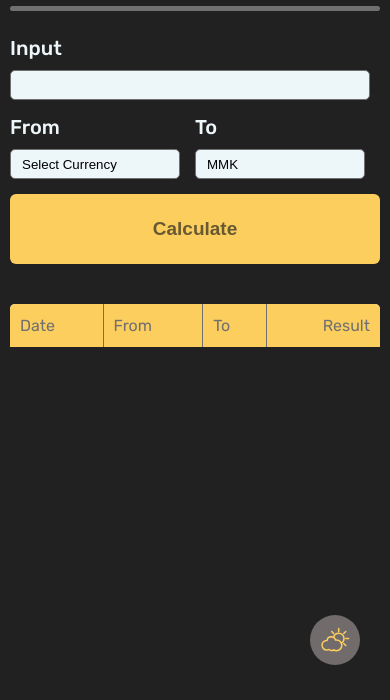
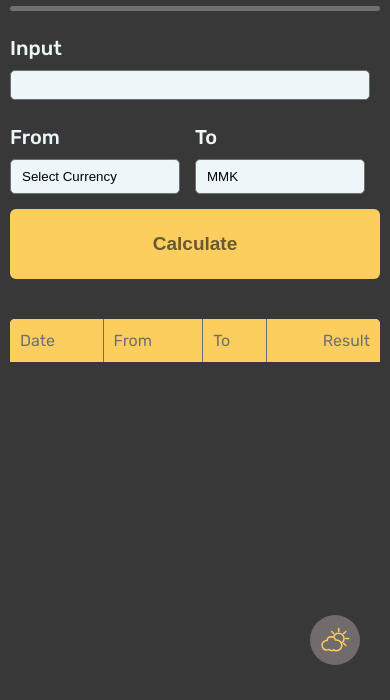
Before and after one commit to KhantThuHtet/JS-Exchange-Calculator, a plain HTML site: page index.html in a window 390 px wide. Both pictures are taken after a click on the element 335 px from the left and 784 px from the top of the page. Shown: the part 144-844 px from the top of the page. Drawn offline with nearby package versions, Linux system fonts and the light colour scheme.

Commit message:
fix mode

```diff
--- a/css/darkmode.css
+++ b/css/darkmode.css
@@ -1,6 +1,6 @@
 :root{
     --primary: #FCCE5D;
-    --bg: #212121;
+    --bg: #383838;
     --text: #EDF6F9;
 }
 
--- a/css/style.css
+++ b/css/style.css
@@ -13,6 +13,7 @@
 }
 body{
     font-family: 'Rubik', sans-serif;
+    transition: all 0.3s ease-in-out;
 }
 
 
@@ -212,16 +213,24 @@ select:focus{
         flex-wrap: wrap;
     }
     .input-box .inputBox{
-        margin-bottom: 15px;
+        margin-bottom: 25px;
         width: 100%;
+
     }
     .from-box{
         margin-bottom: 15px;
         width: 45%;
     }
+    .fromSelectBox{
+        height: 35px !important;
+    }
+
     .to-box{
         margin-bottom: 15px;
         width: 45%;
+    }
+    .toSelectBox{
+        height: 35px !important;
     }
     .calculation-btn{
         width: 100%;
--- a/js/app.js
+++ b/js/app.js
@@ -62,7 +62,7 @@ function AddRecordHistory(inputValue, result){
     createTableRowAndData(recordArr, recordHistory);
 
     // Check Localstorage
-    if (localStorage.length > 0) {
+    if (localStorage.getItem('record')) {
       let recordFromStorage = JSON.parse(localStorage.getItem("record"));
       recordFromStorage[recordFromStorage.length] = recordArr[0];
       return localStorage.setItem("record", JSON.stringify(recordFromStorage));
@@ -98,7 +98,7 @@ function createTableRowAndData(tagArr, tagName){
 }
 
 function showRecordFromStorage(){
-    if (localStorage.length == 0) {
+    if (!localStorage.getItem('record')) {
         return;
     }
     let recordFromStorage = JSON.parse(localStorage.getItem("record"));
@@ -116,7 +116,30 @@ function showRecordFromStorage(){
 }
 
 modeChange.addEventListener('click', ()=>{
-    document.getElementsByTagName('body')[0].classList.toggle('night-mode');
-    document.getElementsByClassName('night')[0].classList.toggle('hide');
-    document.getElementsByClassName('day')[0].classList.toggle('hide');
+    let mode = localStorage.getItem('mode');
+    if (mode === 'night') {
+        localStorage.setItem("mode", "day");
+        document.getElementsByTagName("body")[0].classList.toggle("night-mode");
+        document.getElementsByClassName("night")[0].classList.toggle("hide");
+        document.getElementsByClassName("day")[0].classList.toggle("hide");
+    } else {
+        document.getElementsByTagName("body")[0].classList.toggle("night-mode");
+        document.getElementsByClassName("night")[0].classList.toggle("hide");
+        document.getElementsByClassName("day")[0].classList.toggle("hide");
+        localStorage.setItem("mode", "night");
+    }
+
 });
+
+(()=>{
+    let mode = localStorage.getItem("mode");
+    if (mode === "night") {
+      document.getElementsByTagName("body")[0].classList.add("night-mode");
+      document.getElementsByClassName("night")[0].classList.remove("hide");
+      document.getElementsByClassName("day")[0].classList.add("hide");
+    } else {
+      document.getElementsByTagName("body")[0].classList.remove("night-mode");
+      document.getElementsByClassName("night")[0].classList.addd("hide");
+      document.getElementsByClassName("day")[0].classList.remove("hide");
+    }
+})();
```
